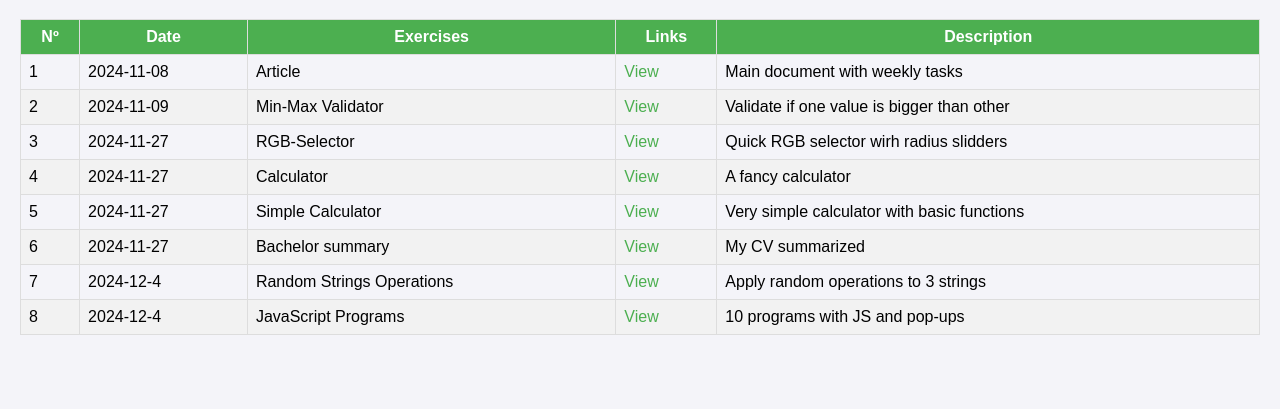
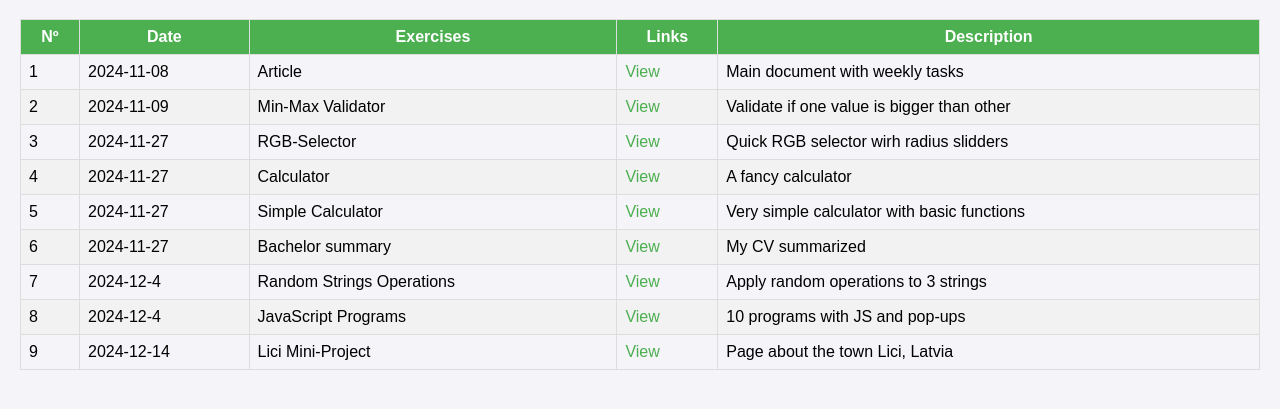
Before and after one commit to TheYesua/jsexercises, a plain HTML site: page index.html in a window 1280 px wide. Shown: the part 61-470 px from the top of the page. Drawn offline with Linux system fonts and the light colour scheme.

Commit message:
Update index.html

```diff
--- a/index.html
+++ b/index.html
@@ -38,8 +38,8 @@
         { date: "2024-11-27", name: "Simple Calculator", link: "https://theyesua.github.io/calculator/simple_calculator.html", description: "Very simple calculator with basic functions" },
         { date: "2024-11-27", name: "Bachelor summary", link: "https://theyesua.github.io/bachelor-summary", description: "My CV summarized" },
         { date: "2024-12-4", name: "Random Strings Operations", link: "https://theyesua.github.io/jsexercises/strings.html", description: "Apply random operations to 3 strings" },
-        { date: "2024-12-4", name: "JavaScript Programs", link: "https://theyesua.github.io/jsexercises/strings2.html", description: "10 programs with JS and pop-ups" }
-
+        { date: "2024-12-4", name: "JavaScript Programs", link: "https://theyesua.github.io/jsexercises/strings2.html", description: "10 programs with JS and pop-ups" },
+        { date: "2024-12-14", name: "Lici Mini-Project", link: "https://theyesua.github.io/miniProject/", description: "Page about the town Lici, Latvia" }
     ];
 
     function loadExercises() {
```
